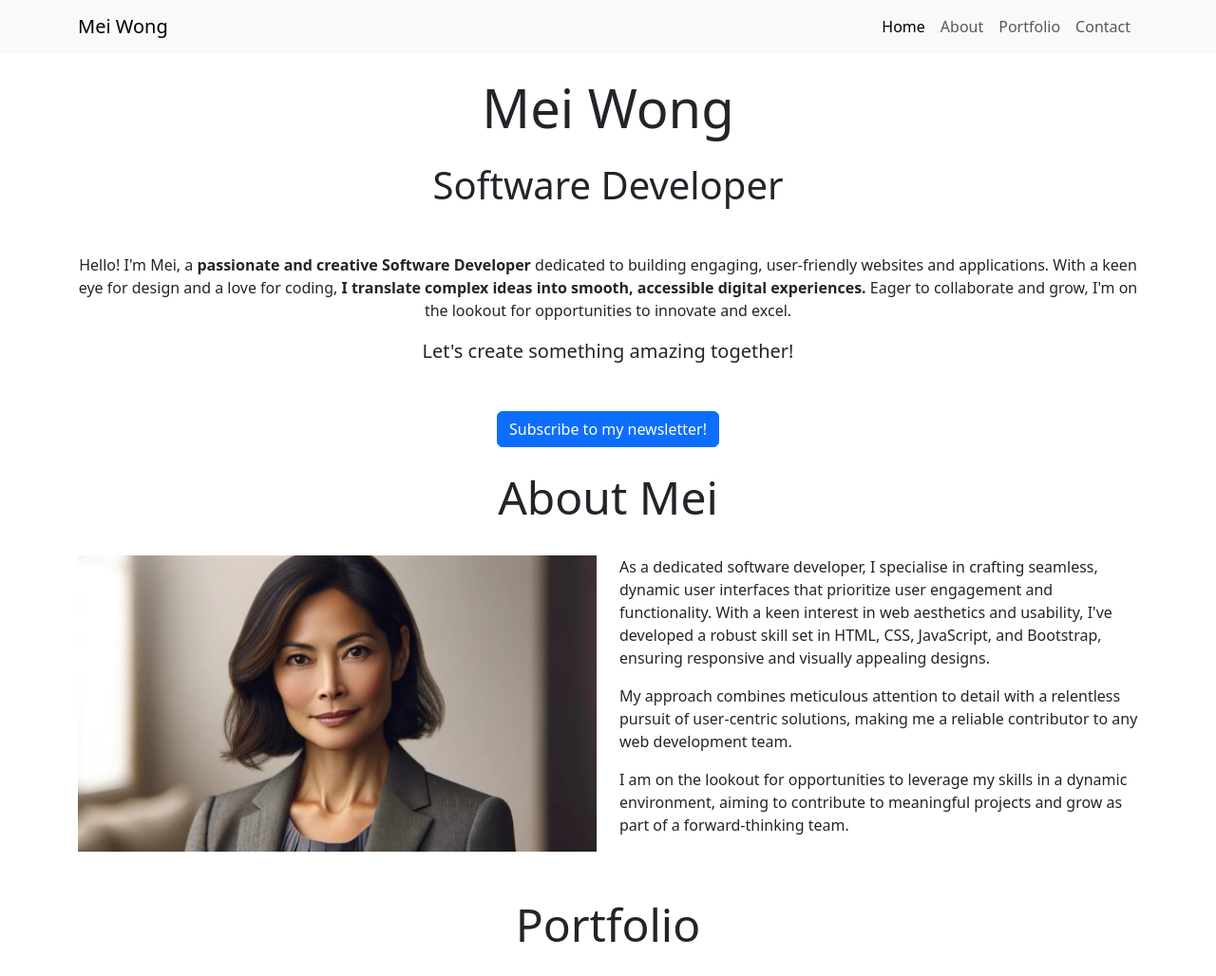
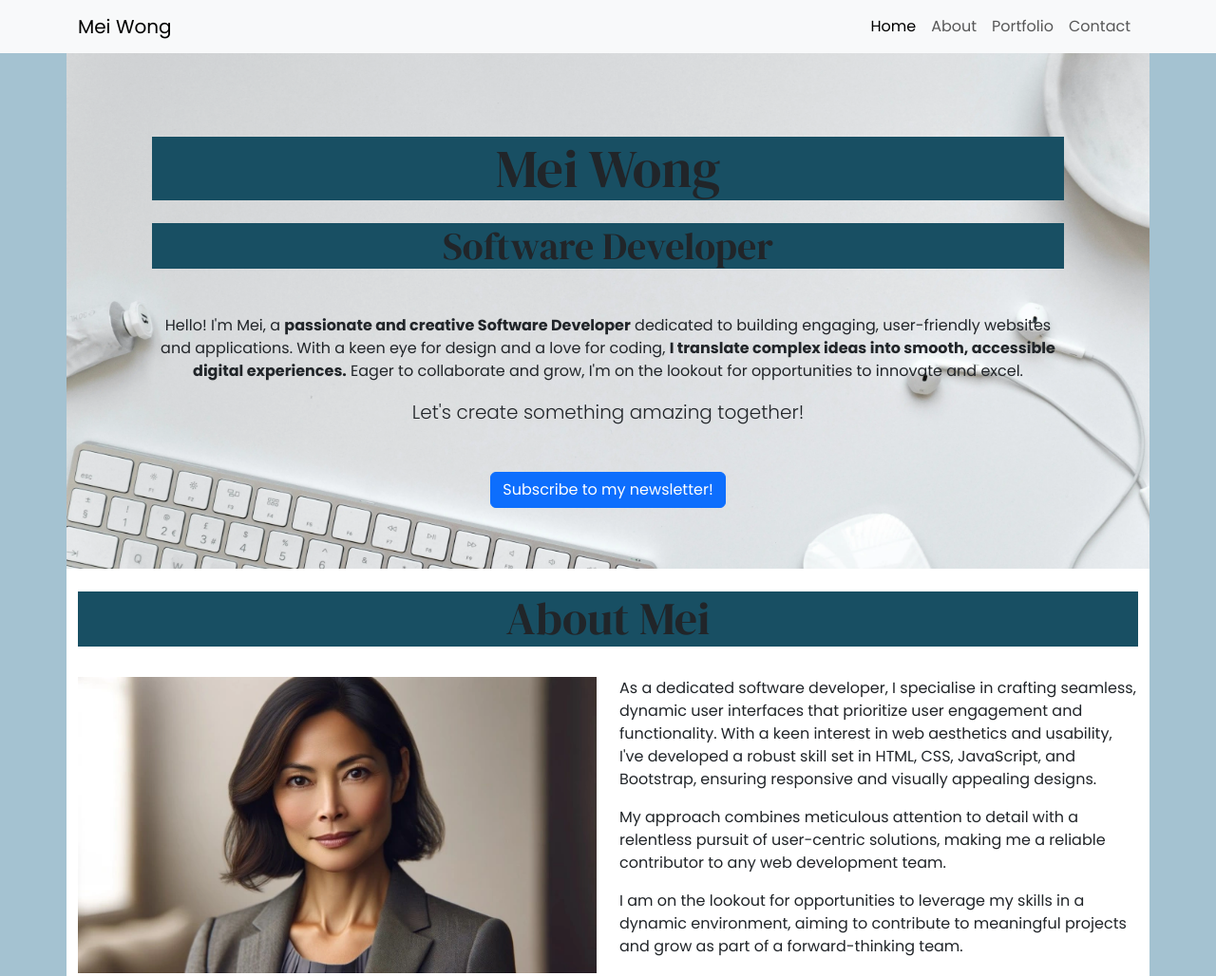
Before and after one commit to Karla-Stein/portfolio2, a plain HTML site: page index.html in a window 1280 px wide. Shown: the top 1028 px of the page at 95% size. Drawn offline with nearby package versions, Linux system fonts and the light colour scheme.

Commit message:
Add custom changes to hero section

```diff
--- /dev/null
+++ b/assets/css/style.css
@@ -0,0 +1,45 @@
+/*
+#a4c2d1; egg blue
+#dbdcde; light grey
+#1f7798; mid-blue
+#184f63; dark-blue
+*/
+
+/* Global styles */
+
+@import url('https://fonts.googleapis.com/css2?family=DM+Serif+Display:ital@0;1&family=Poppins:ital,wght@0,100;0,200;0,300;0,400;0,500;0,600;0,700;0,800;0,900;1,100;1,200;1,300;1,400;1,500;1,600;1,700;1,800;1,900&display=swap');
+body{
+    font-family: "Poppins", sans-serif;
+    background-color: #a4c2d1;
+}
+
+h1, h2{
+    font-family: "Dm Serif Display", serif ;
+    background-color: #184f63;
+}
+/* About section */
+#about{
+    background-color: white;
+}
+
+
+/* Portfolio */
+#portfolio{
+    background-color: #dbdcde;
+}
+
+/* Contact Section */
+#contact{
+    background-color: white;
+}
+
+/* Header Section */
+
+#hero{
+    background-color: #dbdcde;
+    background-image: url("../images/background.webp") ;
+    background-size: cover;
+    background-position: 50% 70%;
+    padding: 5% 7%;
+    min-height: 500px;
+}
--- a/index.html
+++ b/index.html
@@ -4,12 +4,15 @@
     <meta charset="UTF-8" />
     <meta name="viewport" content="width=device-width, initial-scale=1.0" />
     <title>Mei Wong | Software Developer</title>
+    <!-- Bootstrap css link -->
     <link
       href="https://cdn.jsdelivr.net/npm/bootstrap@5.3.7/dist/css/bootstrap.min.css"
       rel="stylesheet"
       integrity="sha384-LN+7fdVzj6u52u30Kp6M/trliBMCMKTyK833zpbD+pXdCLuTusPj697FH4R/5mcr"
       crossorigin="anonymous"
     />
+<!-- Custom scc style sheet -->
+    <link href="assets/css/style.css" rel="stylesheet" />
   </head>
 
   <body>
@@ -300,9 +303,10 @@
                   <input type="email" class="form-control" id="email" />
                 </div>
                 <div class="col-12 mb-4">
-                  <button type="submit" class="btn btn-primary">Sign up!</button>
+                  <button type="submit" class="btn btn-primary">
+                    Sign up!
+                  </button>
                 </div>
-
               </form>
             </div>
           </div>
```
Also changed, not shown: assets/images/background.webp (added).
